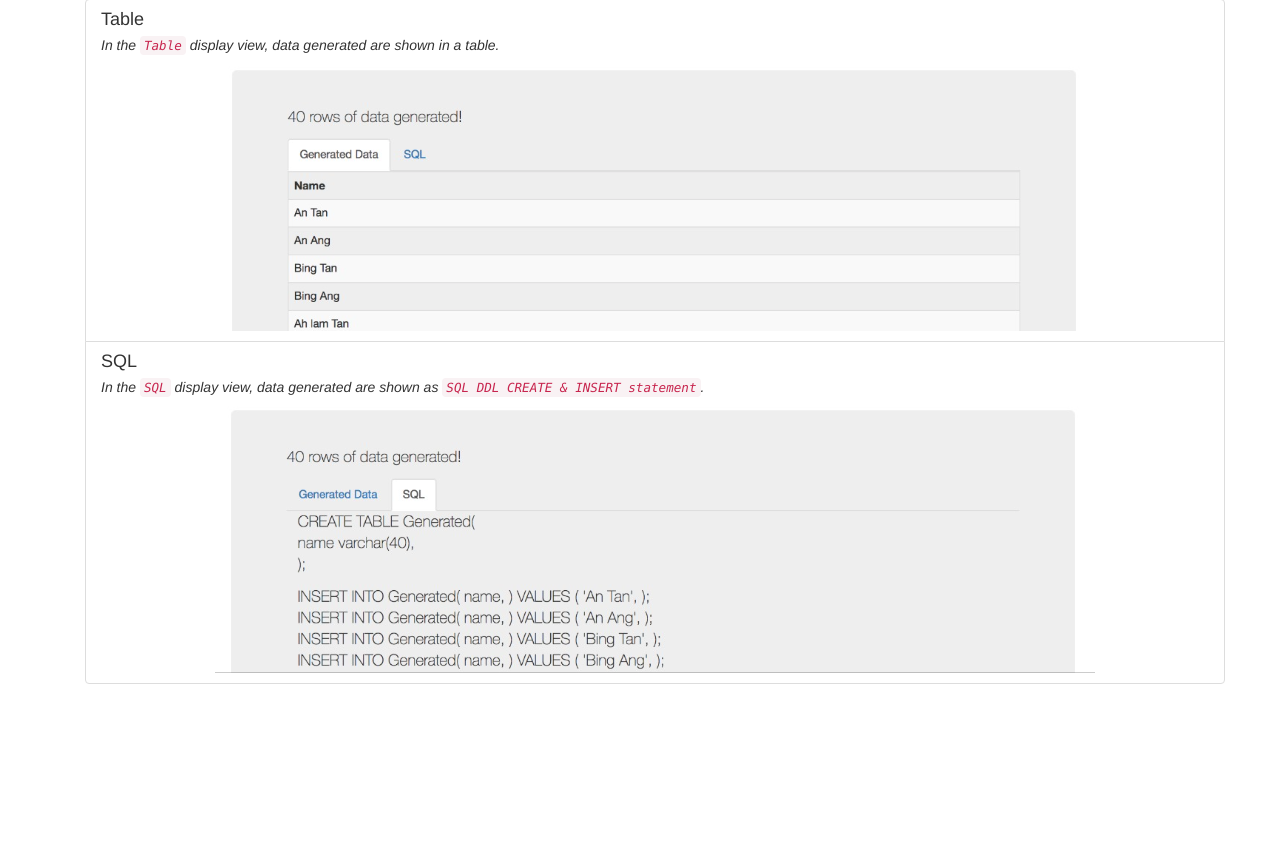
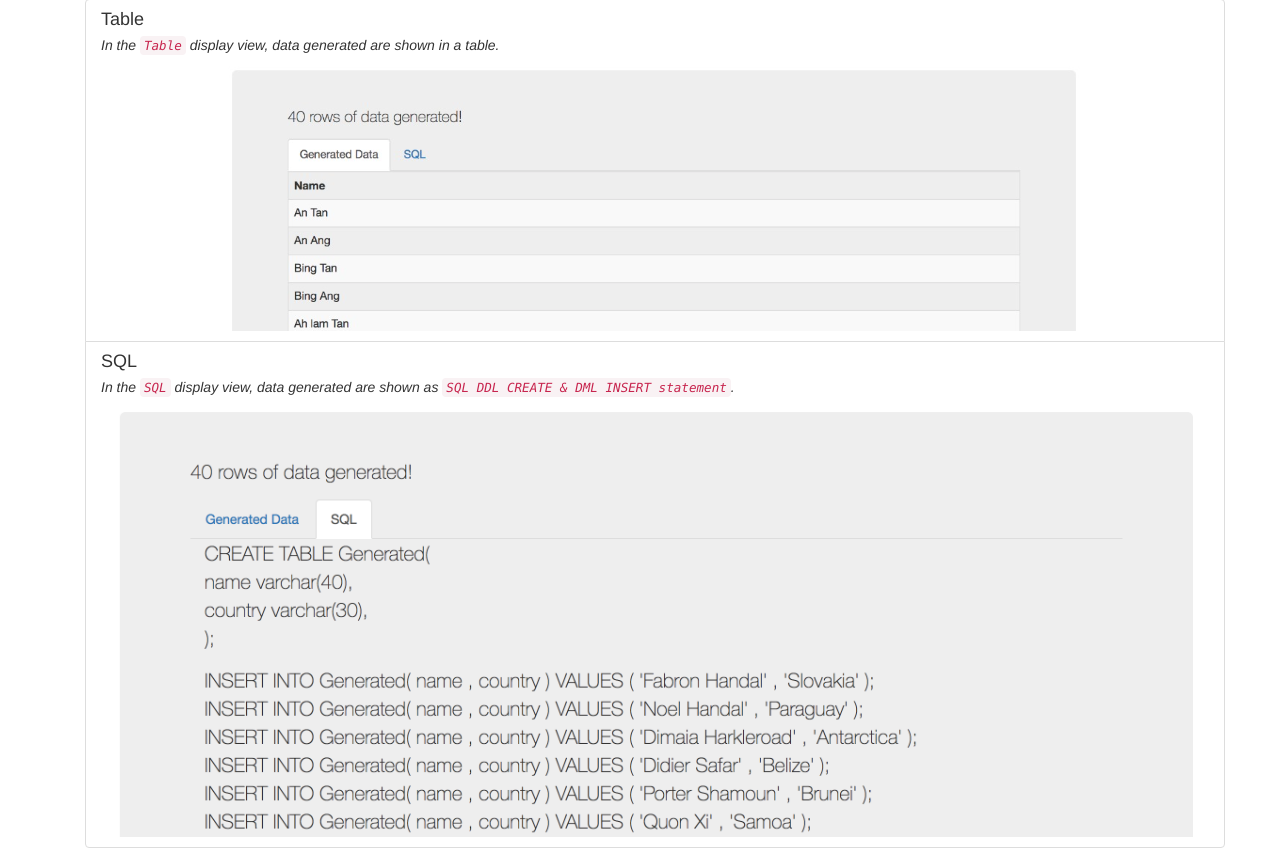
Before and after one commit to XYLau/ItsInMyHead, a Django app: page /DataGenerator/manual in a window 1280 px wide. Shown: the part 2067-2935 px from the top of the page. Before the commit the page ends 2751 px from the top, so only its background shows below. Run offline with Django 3.2, Linux system fonts and the light colour scheme; some libraries are stand-ins or nearby versions.

Commit message:
add screenshot && fix document err

```diff
--- a/datagen/templates/manual.html
+++ b/datagen/templates/manual.html
@@ -90,7 +90,7 @@
                         </div>
                         <div class="list-group-item">
                             <h4 class="list-group-item-heading">SQL</h4>
-                            <em class="list-group-item-text">In the <code>SQL</code> display view, data generated are shown as <code>SQL DDL CREATE & INSERT statement</code>.</em>
+                            <em class="list-group-item-text">In the <code>SQL</code> display view, data generated are shown as <code>SQL DDL CREATE & DML INSERT statement</code>.</em>
                              <img class="img-responsive center-block" src="{% static "datagen/images/view3.png" %}">
                         </div>
                     </div>
@@ -99,9 +99,6 @@
 
 
 
-
-
-
             </div>
 
         </div>
```
Also changed, not shown: datagen/static/datagen/images/view3.png, 3 other files.
